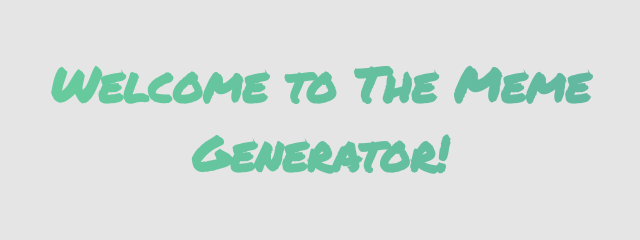
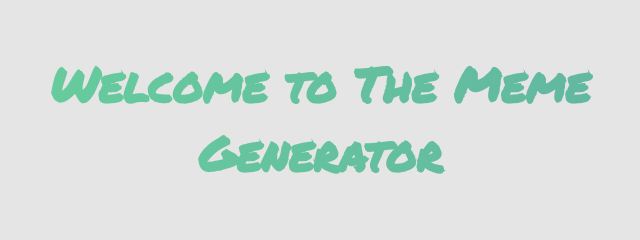
Before and after one commit to stdng/meme-generator, a plain HTML site: page memegenerator.html in a window 1280 px wide. Shown: the top 240 px of the page, 320-960 px from the left. Drawn offline with Linux system fonts and the light colour scheme.

Commit message:
removedex

```diff
--- a/memegenerator.html
+++ b/memegenerator.html
@@ -12,7 +12,7 @@
 <body>
 
     <div id="heading">
-        <h1 id="headingChangeColor">Welcome to The Meme Generator!</h1>
+        <h1 id="headingChangeColor">Welcome to The Meme Generator</h1>
     </div>
 
     <form action="" id="body">
```
